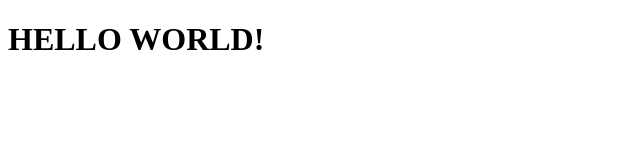
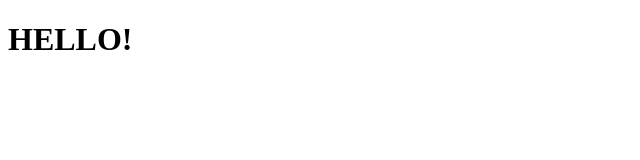
Before and after one commit to dfhffgjf/instagram, a plain HTML site: page index.html in a window 1280 px wide. Shown: the whole page, without its empty margins (0-640 px from the left). Drawn offline with Linux system fonts and the light colour scheme.

Commit message:
Update index.html

```diff
--- a/index.html
+++ b/index.html
@@ -7,6 +7,6 @@
     <script type="text/javascript" src="./index.js" charset="UTF-8"></script>
 </head>
 <body>
-    <h1>HELLO WORLD!</h1>
+    <h1>HELLO!</h1>
 </body>
 </html>
```
